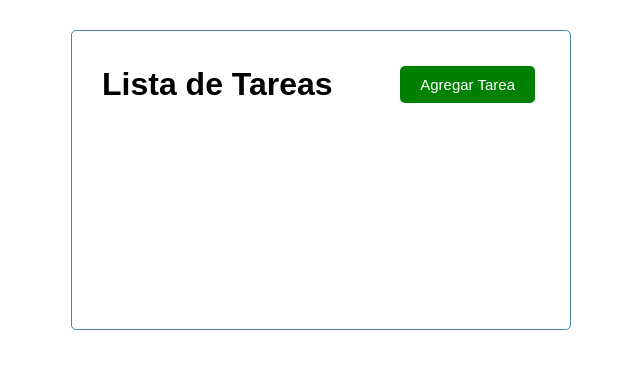
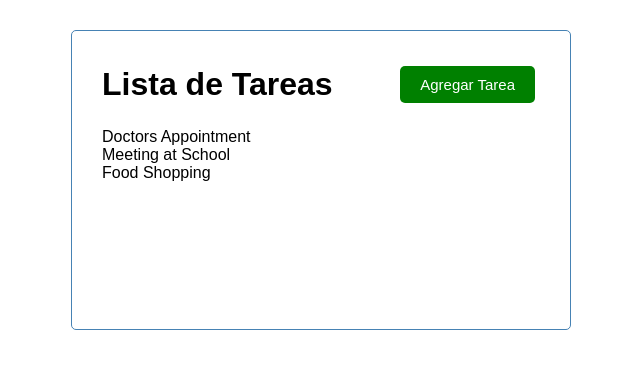
Before and after one commit to Blackpachamame/lista-tareas-angular, an Angular app: page / in a window 1280 px wide. Shown: the top 368 px of the page, without its empty margins (319-959 px from the left). Built offline with nearby package versions, Linux system fonts and the light colour scheme.

Commit message:
Lista de Tareas: Creando componente tasks

```diff
--- /dev/null
+++ b/src/app/Task.ts
@@ -0,0 +1,6 @@
+export interface Task {
+    id?: number;
+    text: string;
+    day: string;
+    reminder: boolean;
+}
--- a/src/app/app.component.html
+++ b/src/app/app.component.html
@@ -1,3 +1,4 @@
 <div class="container">
   <app-header></app-header>
+  <app-tasks></app-tasks>
 </div>
--- a/src/app/app.module.ts
+++ b/src/app/app.module.ts
@@ -4,12 +4,14 @@ import { BrowserModule } from '@angular/platform-browser';
 import { AppComponent } from './app.component';
 import { HeaderComponent } from './components/header/header.component';
 import { ButtonComponent } from './components/button/button.component';
+import { TasksComponent } from './components/tasks/tasks.component';
 
 @NgModule({
   declarations: [
     AppComponent,
     HeaderComponent,
-    ButtonComponent
+    ButtonComponent,
+    TasksComponent
   ],
   imports: [
     BrowserModule
--- /dev/null
+++ b/src/app/components/tasks/tasks.component.html
@@ -0,0 +1 @@
+<p *ngFor="let task of tasks">{{ task.text }}</p>
--- /dev/null
+++ b/src/app/components/tasks/tasks.component.ts
@@ -0,0 +1,18 @@
+import { Component, OnInit } from '@angular/core';
+import { Task } from 'src/app/Task';
+import { TASKS } from 'src/app/mock-tasks';
+
+@Component({
+  selector: 'app-tasks',
+  templateUrl: './tasks.component.html',
+  styleUrls: ['./tasks.component.css']
+})
+export class TasksComponent implements OnInit {
+  tasks: Task[] = TASKS;
+
+  constructor() { }
+
+  ngOnInit(): void {
+  }
+
+}
--- /dev/null
+++ b/src/app/mock-tasks.ts
@@ -0,0 +1,22 @@
+import { Task } from './Task';
+
+export const TASKS: Task[] = [
+    {
+        id: 1,
+        text: 'Doctors Appointment',
+        day: 'May 5th at 2:30pm',
+        reminder: true,
+    },
+    {
+        id: 2,
+        text: 'Meeting at School',
+        day: 'May 6th at 1:30pm',
+        reminder: true,
+    },
+    {
+        id: 3,
+        text: 'Food Shopping',
+        day: 'May 7th at 12:30pm',
+        reminder: false,
+    },
+];
```
Also changed, not shown: src/app/components/tasks/tasks.component.css (added), 1 other file (tests, documents, lock files or other folders).
